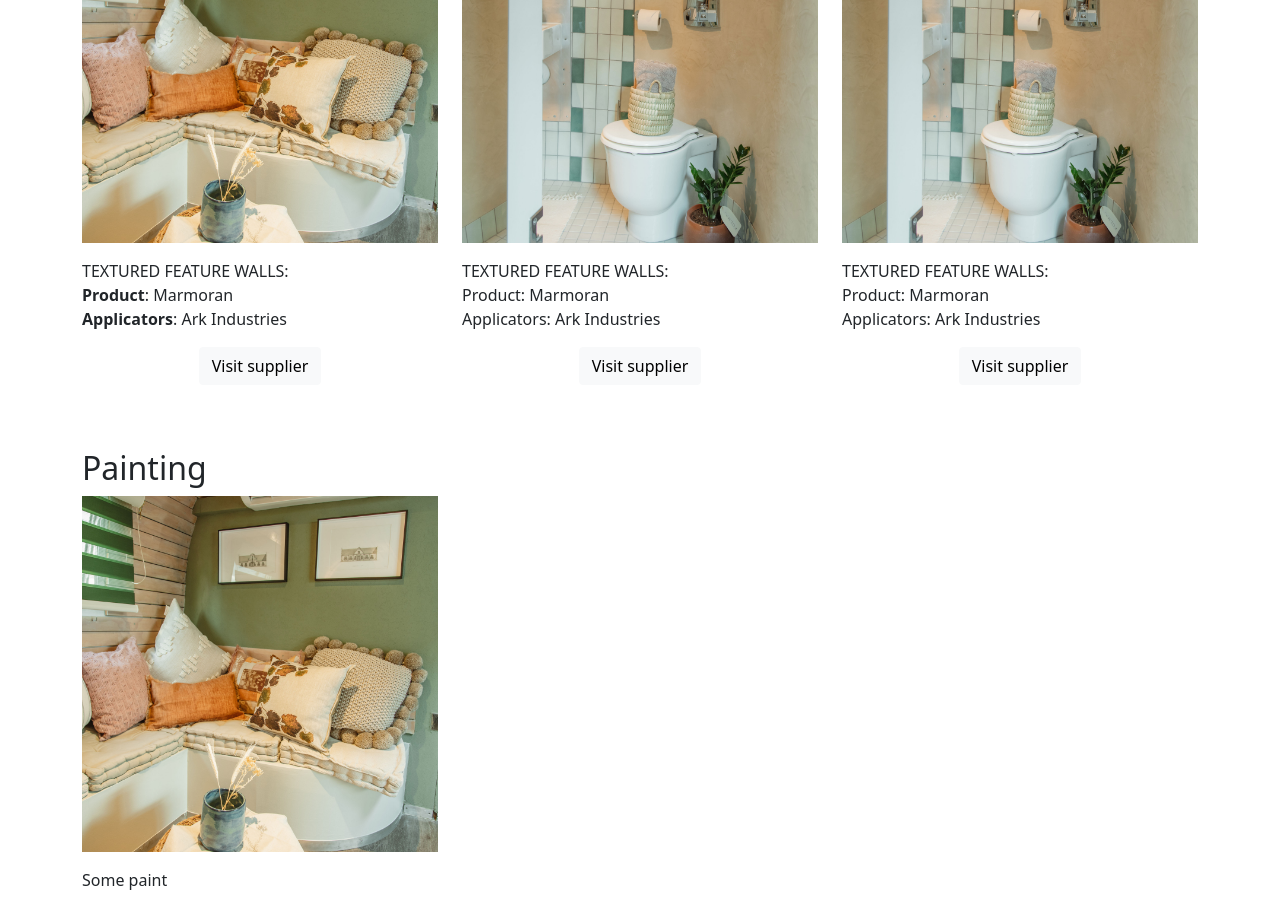
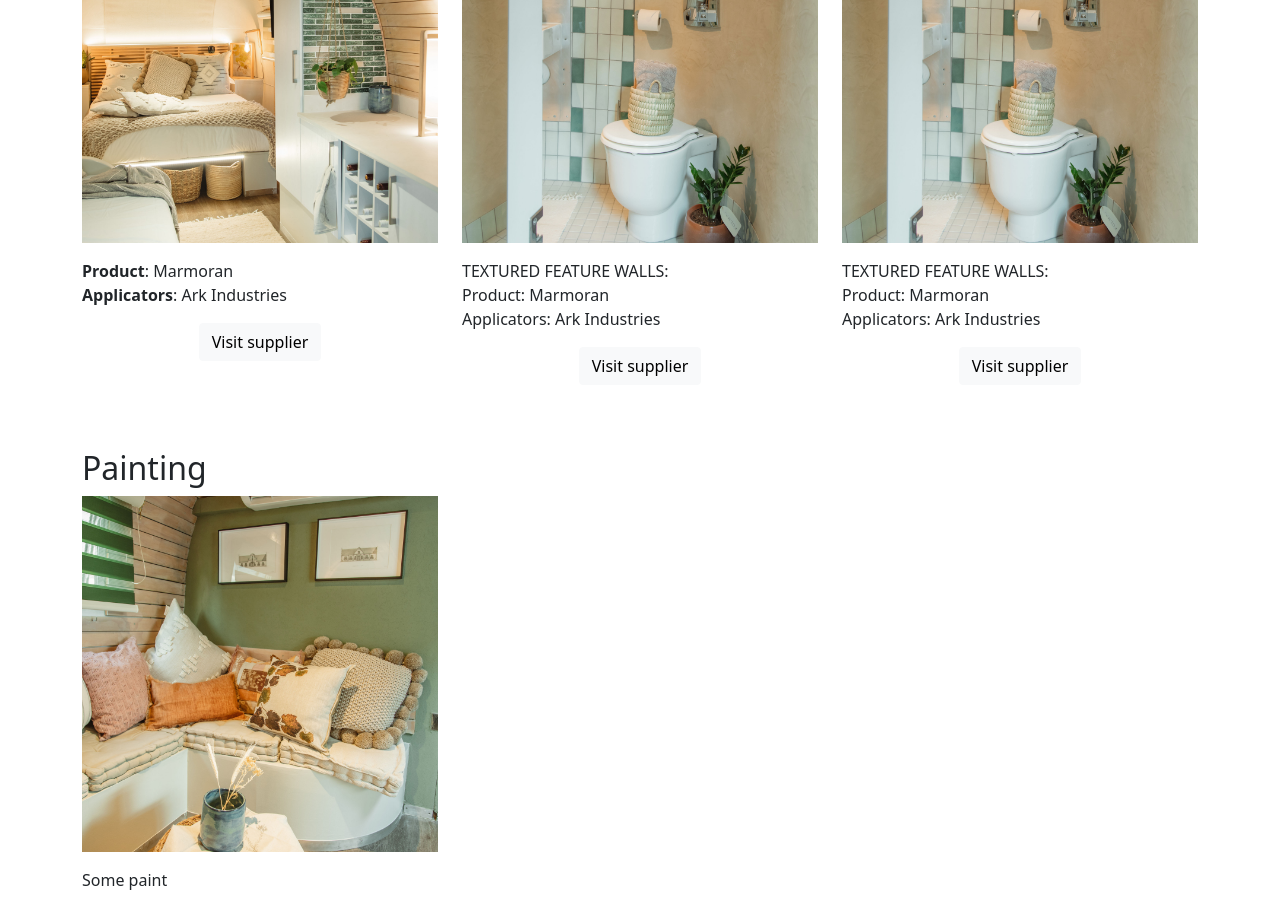
Before and after one commit to dirkcuys/capewinelandstrailer, a Jekyll site: the page built from index.md, in a window 1280 px wide and 900 px high, scrolled down 1041 px. Built offline with Jekyll 4.4.1, drawn with Linux system fonts in a browser that asks for light colours.

Commit message:
Update Pages “index”

```diff
--- a/index.md
+++ b/index.md
@@ -12,9 +12,8 @@ header_carousel:
 sections:
   - title: Feature walls
     items:
-      - image: /assets/img/walls-1.jpg
+      - image: /assets/img/img_5450.jpg
         caption: |-
-          TEXTURED FEATURE WALLS:
           **Product**: Marmoran
           **Applicators**: Ark Industries
       - image: /assets/img/walls-2.jpg
```
